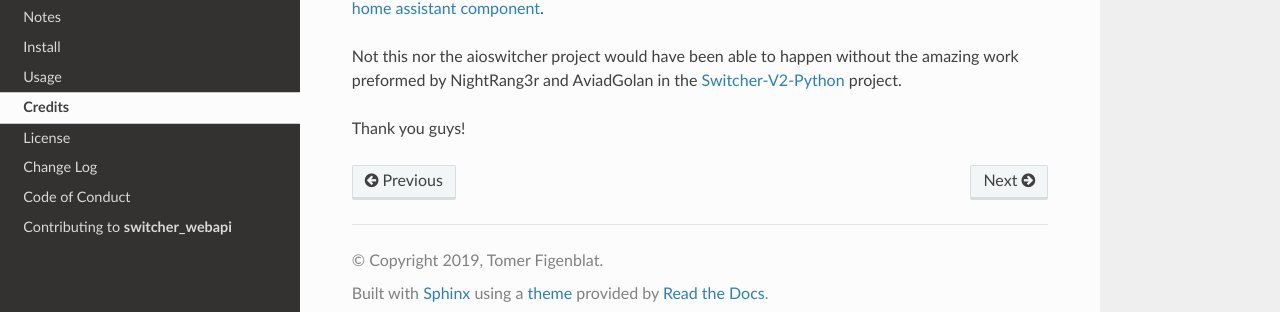
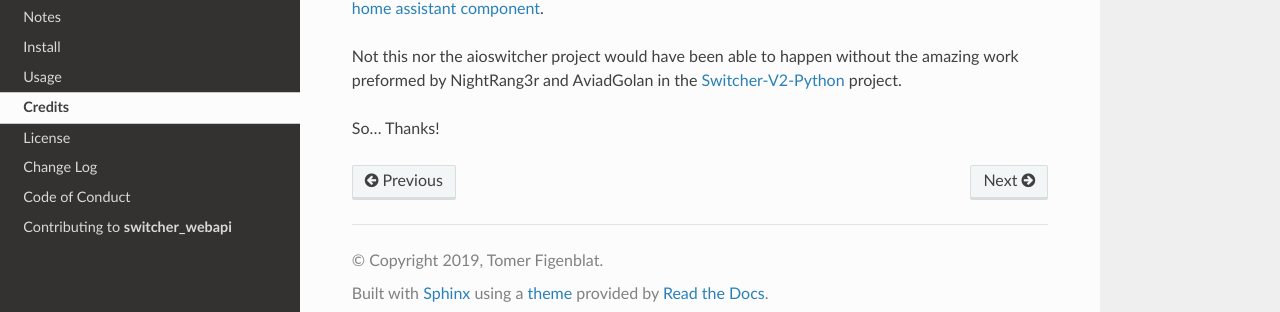
Before and after one commit to TomerFi/switcher_webapi, a Sphinx documentation site: the page built from docs/source/credits.rst, in a window 1280 px wide. Shown: the part 187-499 px from the top of the page. Built offline with Sphinx 7.4.7 and the Read the Docs theme 2.0.0, drawn with Linux system fonts in a browser that asks for light colours.

```diff
--- a/docs/source/credits.rst
+++ b/docs/source/credits.rst
@@ -11,6 +11,6 @@ Not this nor the aioswitcher project would have been able to happen without
 the amazing work preformed by NightRang3r and AviadGolan in the
 `Switcher-V2-Python`_ project.
 
-Thank you guys!
+So… Thanks!
 
 .. _Switcher-V2-Python: https://github.com/NightRang3r/Switcher-V2-Python
--- a/docs/source/license.rst
+++ b/docs/source/license.rst
@@ -1,9 +1,10 @@
+.. vale 18F.Quotes = NO
 License
 *******
 
 MIT License
 
-Copyright (c) 2019 Tomer Figenblat
+Copyright © 2019 Tomer Figenblat
 
 Permission is hereby granted, free of charge, to any person obtaining a copy
 of this software and associated documentation files (the "Software"), to deal
--- a/docs/source/what.rst
+++ b/docs/source/what.rst
@@ -11,7 +11,7 @@ Used as a rest api wrapper for aioswitcher_.
 .. _aioswitcher: https://pypi.org/project/aioswitcher/
 
 If you're using the `Switcher water heater`_
-and you want to wrap a rest api around it...
+and you want to wrap a rest api around it…
 you came to the right place!
 
 .. _Switcher water heater: https://switcher.co.il/
```
